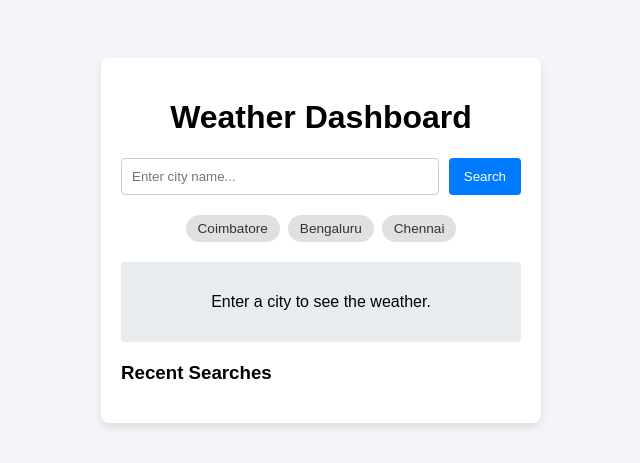
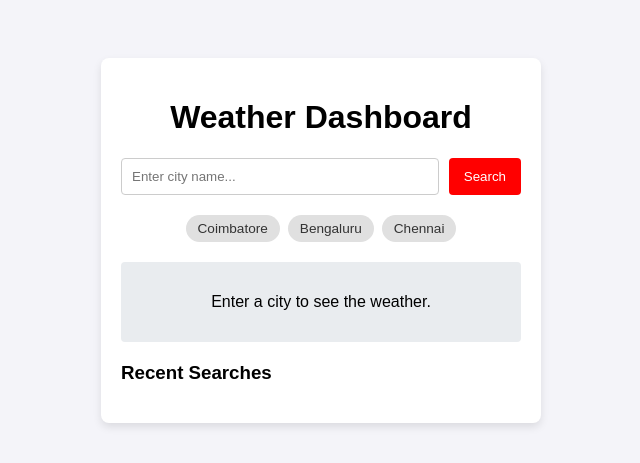
Before and after one commit to Sivapprakash-Chinnaraj/Weather-app, a Flask app: page / in a window 1280 px wide. Shown: the top 463 px of the page, without its empty margins (319-959 px from the left). Run offline with Flask 3, Linux system fonts and the light colour scheme; data that the repository does not hold is empty.

Commit message:
change the button

```diff
--- a/static/css/style.css
+++ b/static/css/style.css
@@ -27,11 +27,11 @@ input {
 }
 button {
     padding: 10px 15px;
-    background-color: #007bff;
+    background-color: #ff0000;
     color: white;
     border: none;
     border-radius: 4px;
-    cursor: pointer;
+    cursor: zoom-in;
 }
 button:hover {
     background-color: #0056b3;
```
